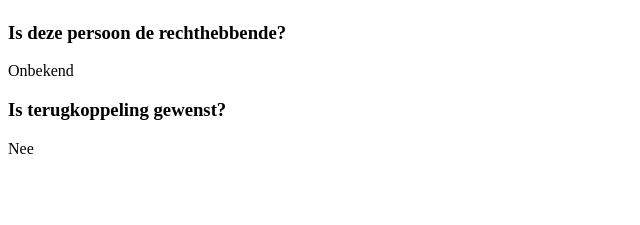
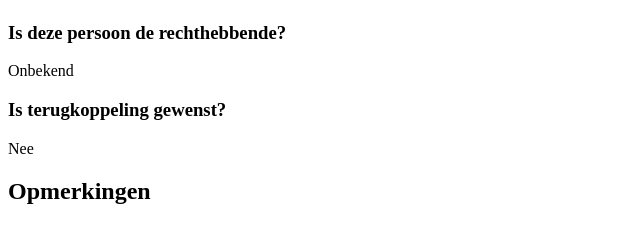
Before and after one commit to forza-mor-rotterdam/regie, a Django app: template app/apps/regie/templates/melding/part_detail.html in a window 1280 px wide. Shown: the part 1033-1258 px from the top of the page, without its empty margins (0-640 px from the left). Before the commit the page ends 1187 px from the top, so only its background shows below. Run offline with Django 3.2, Linux system fonts and the light colour scheme; the template is opened without the code that fills it, so the values that code supplies are empty.

Commit message:
Added Opmerkingen to print

```diff
--- a/app/apps/regie/templates/melding/part_detail.html
+++ b/app/apps/regie/templates/melding/part_detail.html
@@ -246,9 +246,15 @@
                 </div>
             </div>
         </section>
+        <section class="section--seperated print-only">
+            <div class="container__details">
+                <h2>Opmerkingen</h2>
+            </div>
+        </section>
         {% if melding.bijlagen|length > 0 %}
         <section class="section--seperated section--imagelist">
-            <div>
+            <div class="container__details">
+                <h2>Afbeeldingen</h2>
                 <ul class="list-clean">
                     {% for bijlage in melding.bijlagen %}
                     <li class="container__image">
```
Also changed, not shown: app/frontend/assets/styles/_print.scss (+12 -0 lines).
